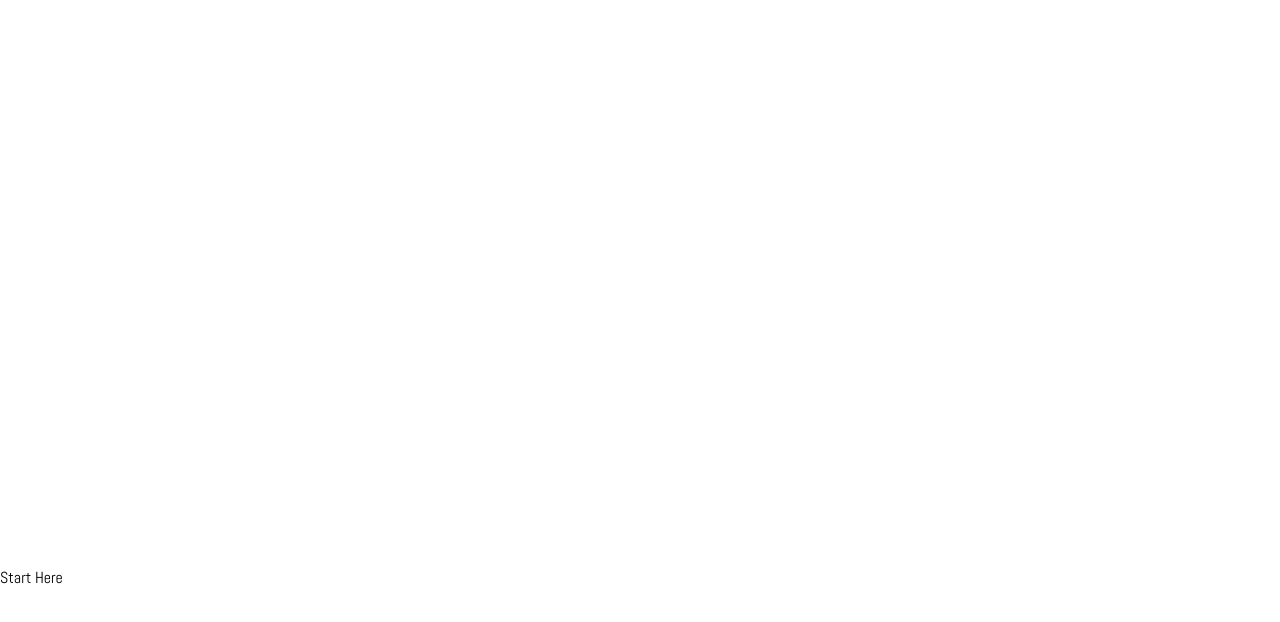
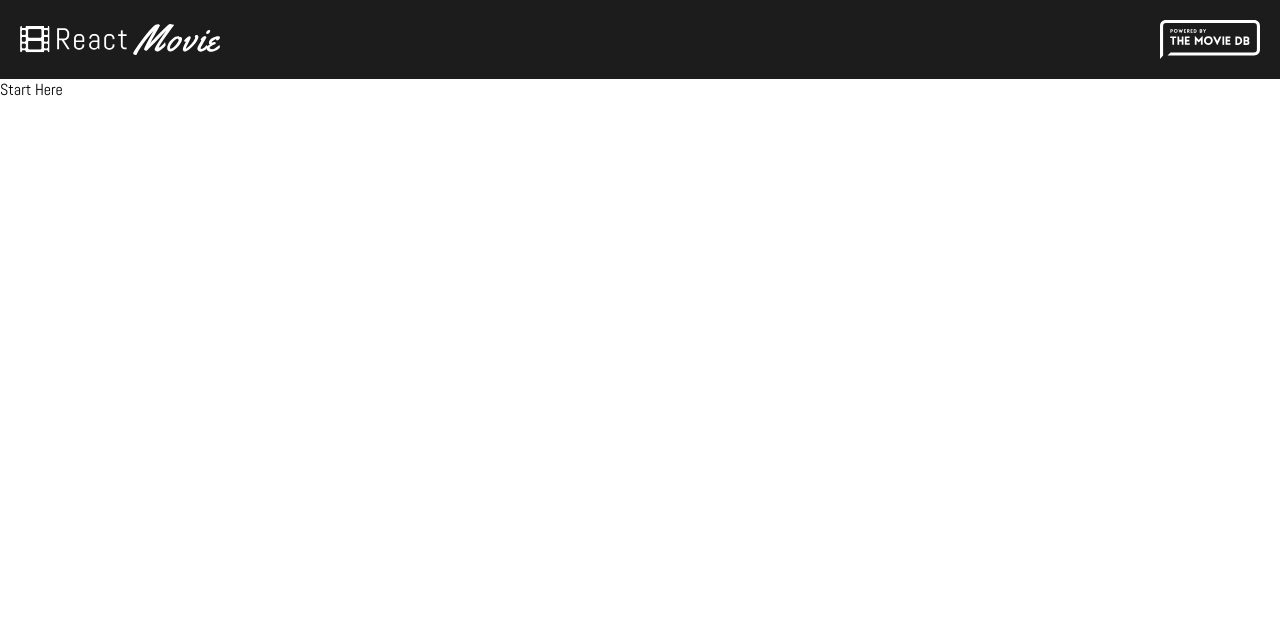
Before and after one commit to chie7tain/rmdb, a React (Create React App) app: page / in a window 1280 px wide. Shown: the top 622 px of the page. Built offline with nearby package versions, Linux system fonts and the light colour scheme; the HTML template or start-up script is replaced by a standard one.

Commit message:
add HeaderStyles

```diff
--- a/src/App.js
+++ b/src/App.js
@@ -1,4 +1,5 @@
 import React from "react";
+//components
 import Header from "./components/Header";
 //styles
 import GlobalStyle from "./GlobalStyle";
--- a/src/components/Header/Header.styles.js
+++ b/src/components/Header/Header.styles.js
@@ -1,9 +1,30 @@
 import styled from "styled-components";
 
-export const Wrapper = styled.div``;
+export const Wrapper = styled.div`
+  background: var(--darkGrey);
+  padding: 0 20px;
+`;
 
-export const Content = styled.div``;
+export const Content = styled.div`
+  display: flex;
+  align-items: center;
+  justify-content: space-between;
+  max-width: var(--maxWidth);
+  padding: 20px 0;
+  margin: 0 auto;
+`;
 
-export const LogoImg = styled.img``;
+export const LogoImg = styled.img`
+  width: 200px;
 
-export const TMDBLogoImg = styled.img``;
+  @media screen and (max-width: 500px) {
+    width: 150px;
+  }
+`;
+
+export const TMDBLogoImg = styled.img`
+  width: 100px;
+  @media screen and (max-width: 500px) {
+    width: 80px;
+  }
+`;
```
